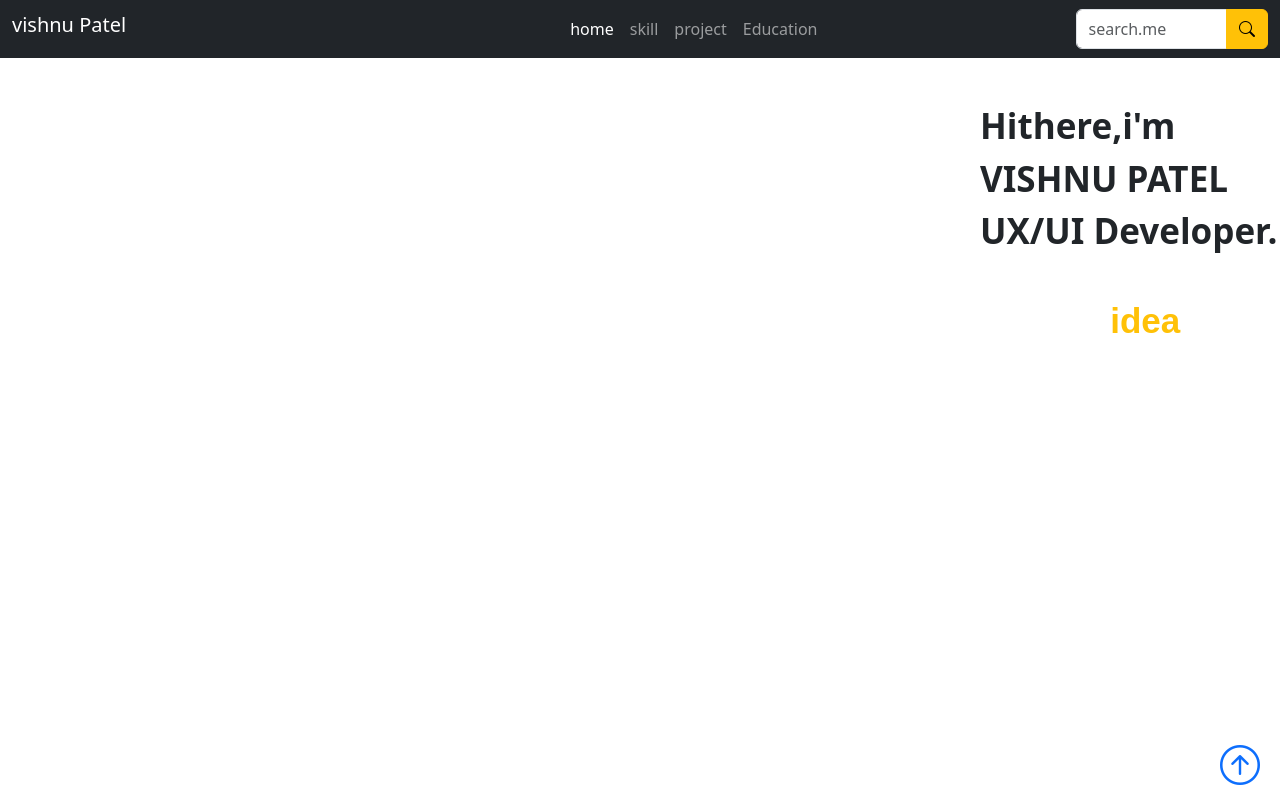
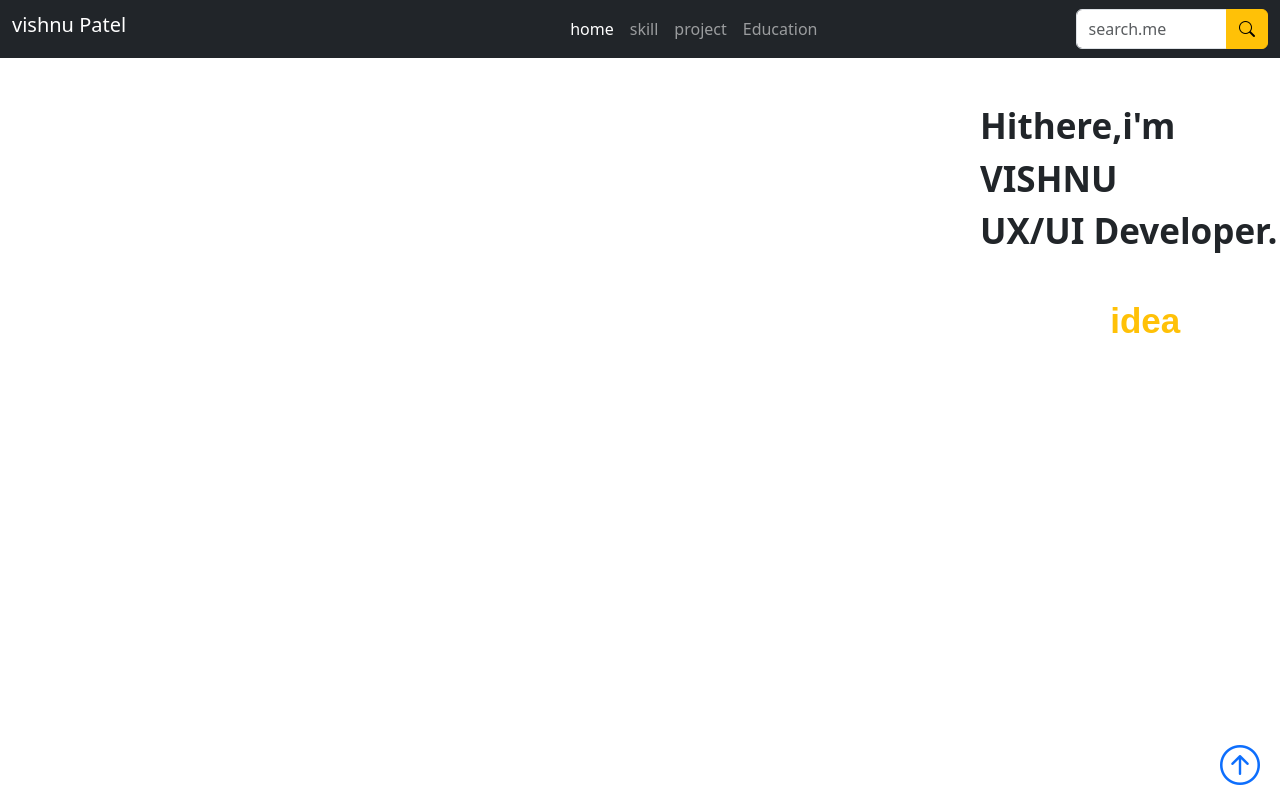
Before and after one commit to vishnupatel45/UI-portfolio, a plain HTML site: page ui-portfolio.html in a window 1280 px wide. Shown: the top 800 px of the page. Drawn offline with nearby package versions, Linux system fonts and the light colour scheme.

Commit message:
version2
my portfolio

```diff
--- a/ui-portfolio.html
+++ b/ui-portfolio.html
@@ -200,7 +200,7 @@
         </div>
     </header>
     <section id="home">
-        <p>Hithere,i'm<br> VISHNU PATEL <br>UX/UI Developer.</p>
+        <p>Hithere,i'm<br>VISHNU<br>UX/UI Developer.</p>
         <h3>turning <span class="text-warning">idea</span> inot <br> real life products</h3>
         <a href="#home" class="bi-arrow-up-circle"></a>
     </section>
```
